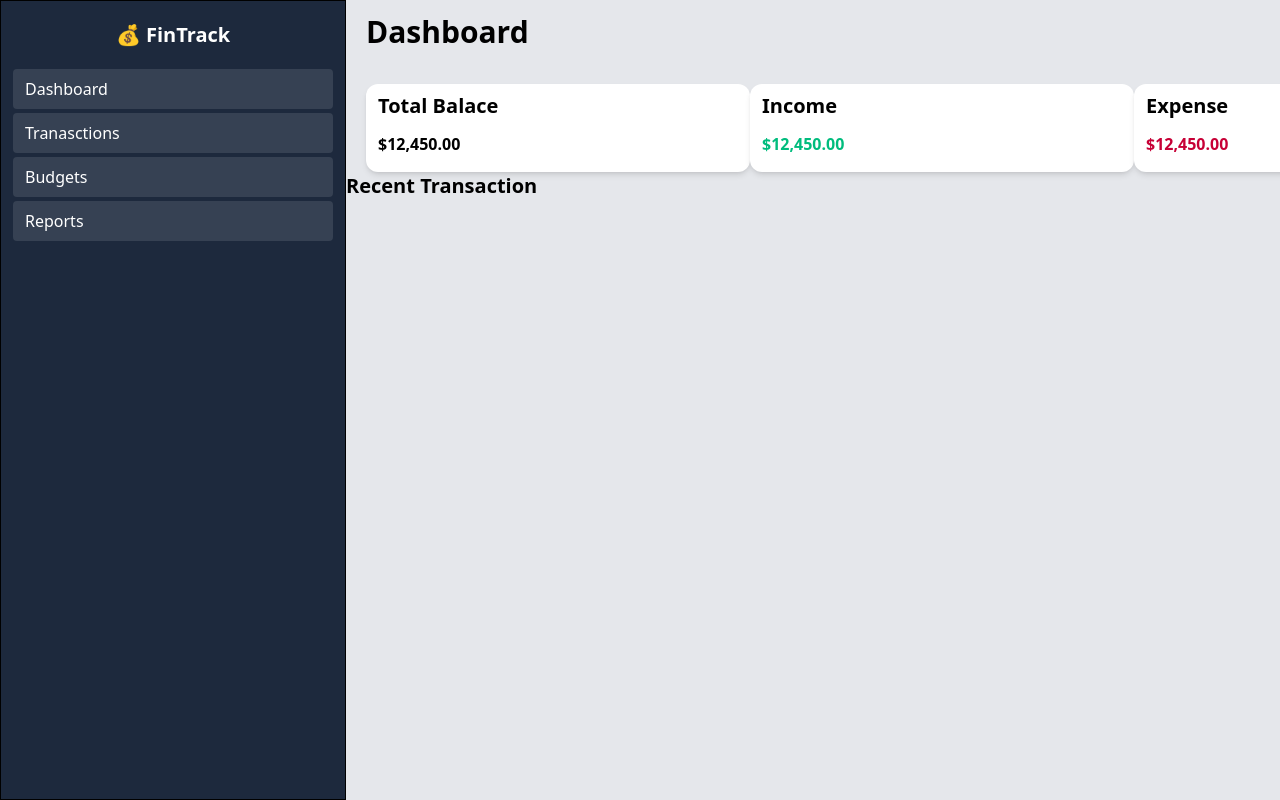
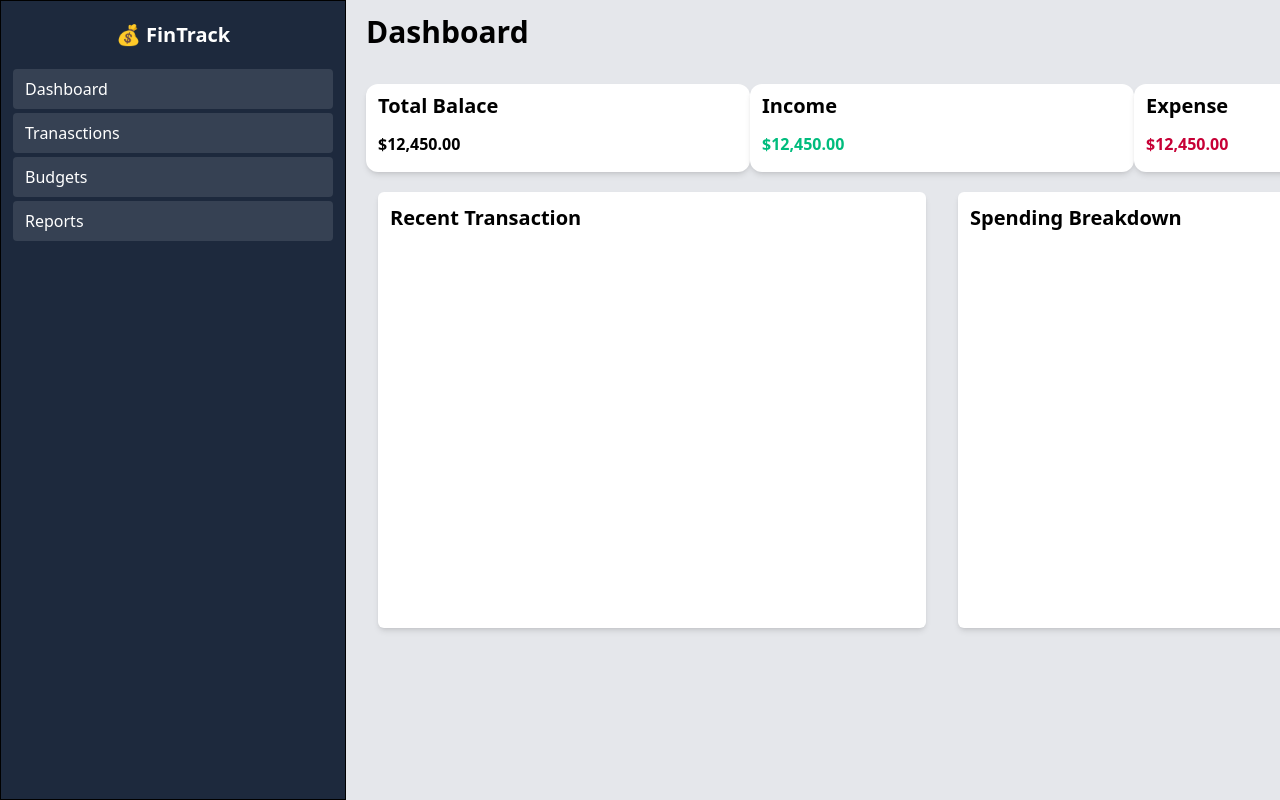
Before and after one commit to Magesh-sam/expense-tracker, a React (Vite) app: page / in a window 1280 px wide. Shown: the top 800 px of the page. Built offline with nearby package versions, Linux system fonts and the light colour scheme.

Commit message:
add: section in dashboard page (skeleton)

```diff
--- a/src/pages/Dashboard.tsx
+++ b/src/pages/Dashboard.tsx
@@ -23,11 +23,22 @@ const Insights = () => {
     )
 }
 
-const TransactionsList = () =>{
-    return(
-        <div>
-                           <h3 className="text-xl font-semibold mb-3">Recent Transaction</h3>
+const TransactionsList = () => {
+    return (
+        <div className="w-full flex justify-evenly mt-5 gap-8 px-8">
 
+            <section className="bg-white w-full rounded-md shadow-md">
+                <h3 className="text-xl pl-3 pt-3 font-semibold mb-3">Recent Transaction</h3>
+                <div className="w-full min-h-96">
+
+                </div>
+            </section>
+            <section className="bg-white w-full rounded-md shadow-md">
+                <h3 className="text-xl pl-3 pt-3 font-semibold mb-3">Spending Breakdown</h3>
+                <div className="w-full min-h-96">
+                    </div>
+
+            </section>
         </div>
     )
 }
@@ -40,7 +51,7 @@ const Dashboard = () => {
             </div>
             <Insights />
             <div>
-                <TransactionsList/>
+                <TransactionsList />
                 <div>
 
                 </div>
```
